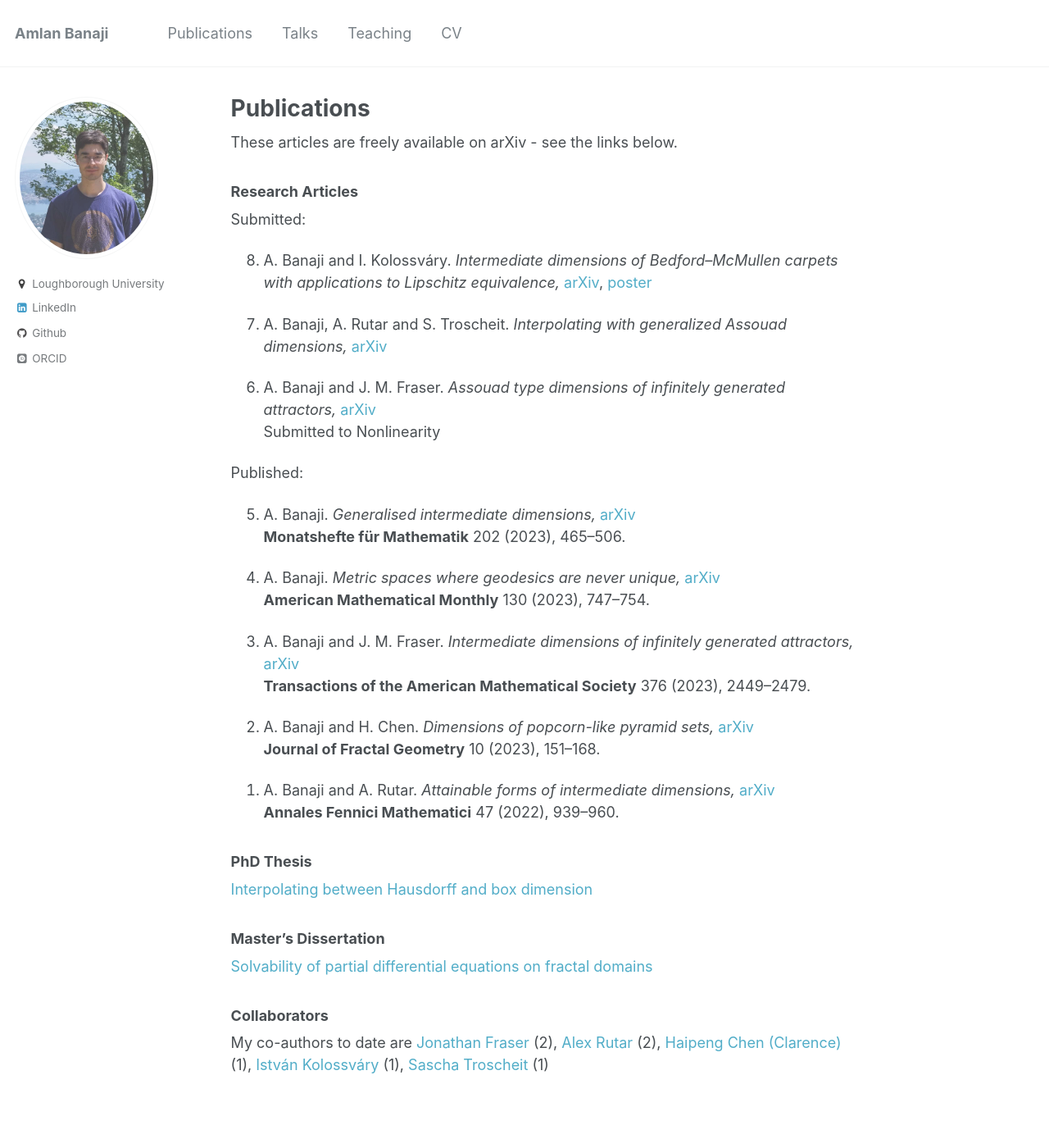
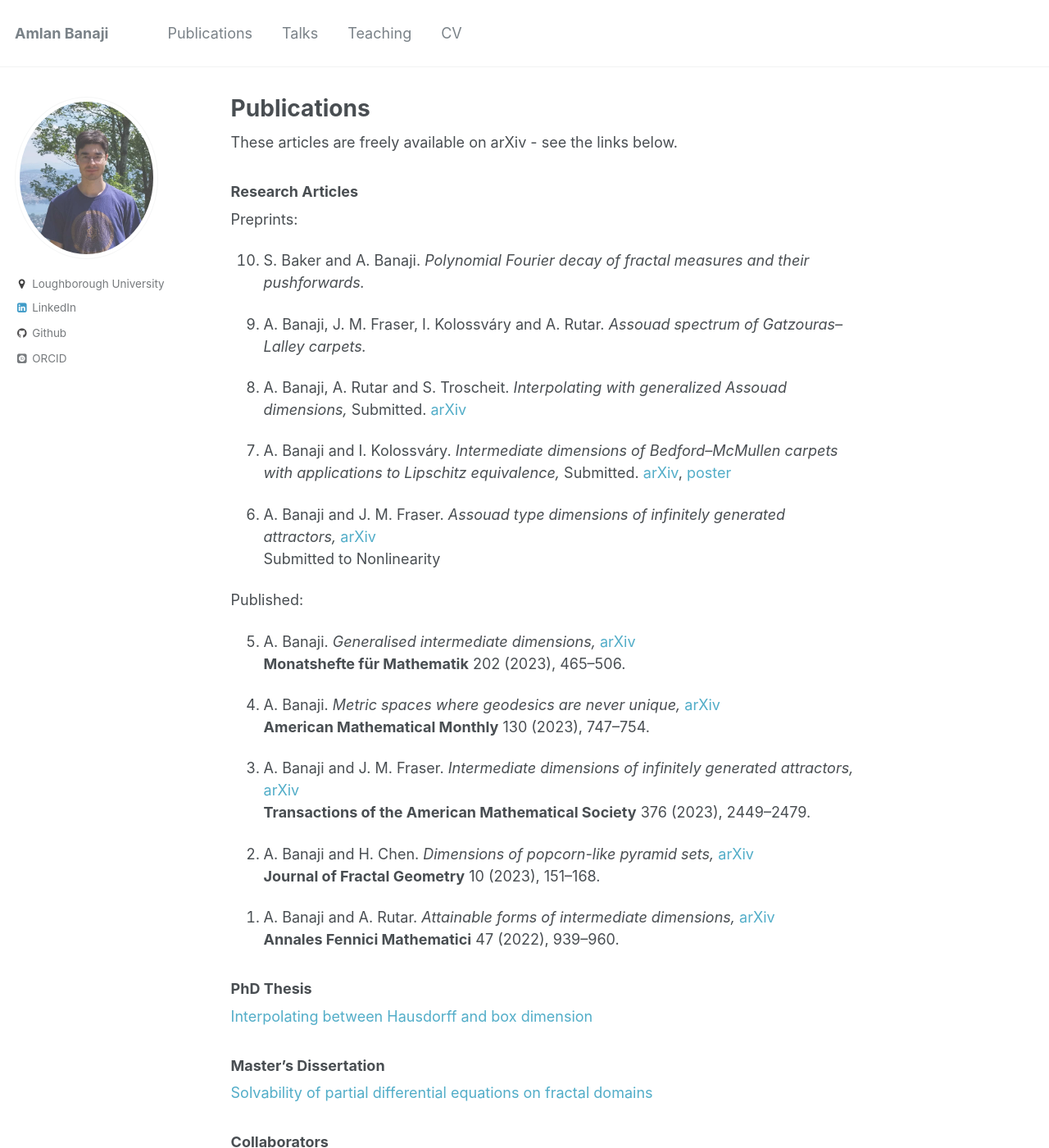
Before and after one commit to amlan-banaji/amlan-banaji.github.io, a Jekyll site: the page built from _pages/publications.md, in a window 1280 px wide and 1400 px high. Shown: the whole window at 82% size. Built offline with Jekyll 4.4.1, drawn with Linux system fonts in a browser that asks for light colours; some web fonts are replaced; some of the changed text lies outside the part shown.

Commit message:
cv, fourier paper

```diff
--- a/_pages/publications.md
+++ b/_pages/publications.md
@@ -8,15 +8,19 @@ These articles are freely available on arXiv - see the links below.
 
 ### Research Articles
 
-Submitted:
+Preprints:
 
-8. A. Banaji and I. Kolossváry. *Intermediate dimensions of Bedford–McMullen carpets with applications to Lipschitz equivalence,* [arXiv](https://arxiv.org/abs/2111.05625), [poster](https://amlan-banaji.github.io/files/BristolCarpetsPoster.pdf)
+10. S. Baker and A. Banaji. *Polynomial Fourier decay of fractal measures and their pushforwards.*
 
-7. A. Banaji, A. Rutar and S. Troscheit. *Interpolating with generalized Assouad dimensions,* [arXiv](https://arxiv.org/abs/2308.12975)
+9. A. Banaji, J. M. Fraser, I. Kolossváry and A. Rutar. *Assouad spectrum of Gatzouras–Lalley carpets.*
+
+8. A. Banaji, A. Rutar and S. Troscheit. *Interpolating with generalized Assouad dimensions,* Submitted. [arXiv](https://arxiv.org/abs/2308.12975)
+
+7. A. Banaji and I. Kolossváry. *Intermediate dimensions of Bedford–McMullen carpets with applications to Lipschitz equivalence,* Submitted. [arXiv](https://arxiv.org/abs/2111.05625), [poster](https://amlan-banaji.github.io/files/BristolCarpetsPoster.pdf)
 
 6. A. Banaji and J. M. Fraser. *Assouad type dimensions of infinitely generated attractors,* [arXiv](https://arxiv.org/abs/2207.11611)
 Submitted to Nonlinearity
-{:start="8"}
+{:start="10"}
 {: reversed="reversed"}
 
 Published:
@@ -46,6 +50,6 @@ Published:
 
 ### Collaborators
 
-My co-authors to date are [Jonathan Fraser](https://jonathan-fraser.github.io/homepage/) (2), [Alex Rutar](https://rutar.org/) (2), [Haipeng Chen (Clarence)](https://sites.google.com/view/hpchen0703/clarence-chens-personal-homepage) (1), [István Kolossváry](https://www.st-andrews.ac.uk/mathematics-statistics/people/itk1/) (1), [Sascha Troscheit](https://www.troscheit.eu/) (1)
+My co-authors to date are [Jonathan Fraser](https://jonathan-fraser.github.io/homepage/) (3), [Alex Rutar](https://rutar.org/) (3), [István Kolossváry](https://www.st-andrews.ac.uk/mathematics-statistics/people/itk1/) (2), [Simon Baker](https://simonbakermaths.wordpress.com/) (1), [Haipeng Chen (Clarence)](https://sites.google.com/view/hpchen0703/clarence-chens-personal-homepage) (1), [Sascha Troscheit](https://www.troscheit.eu/) (1)
 
 {% include base_path %}
```
Also changed, not shown: 1 other file.
